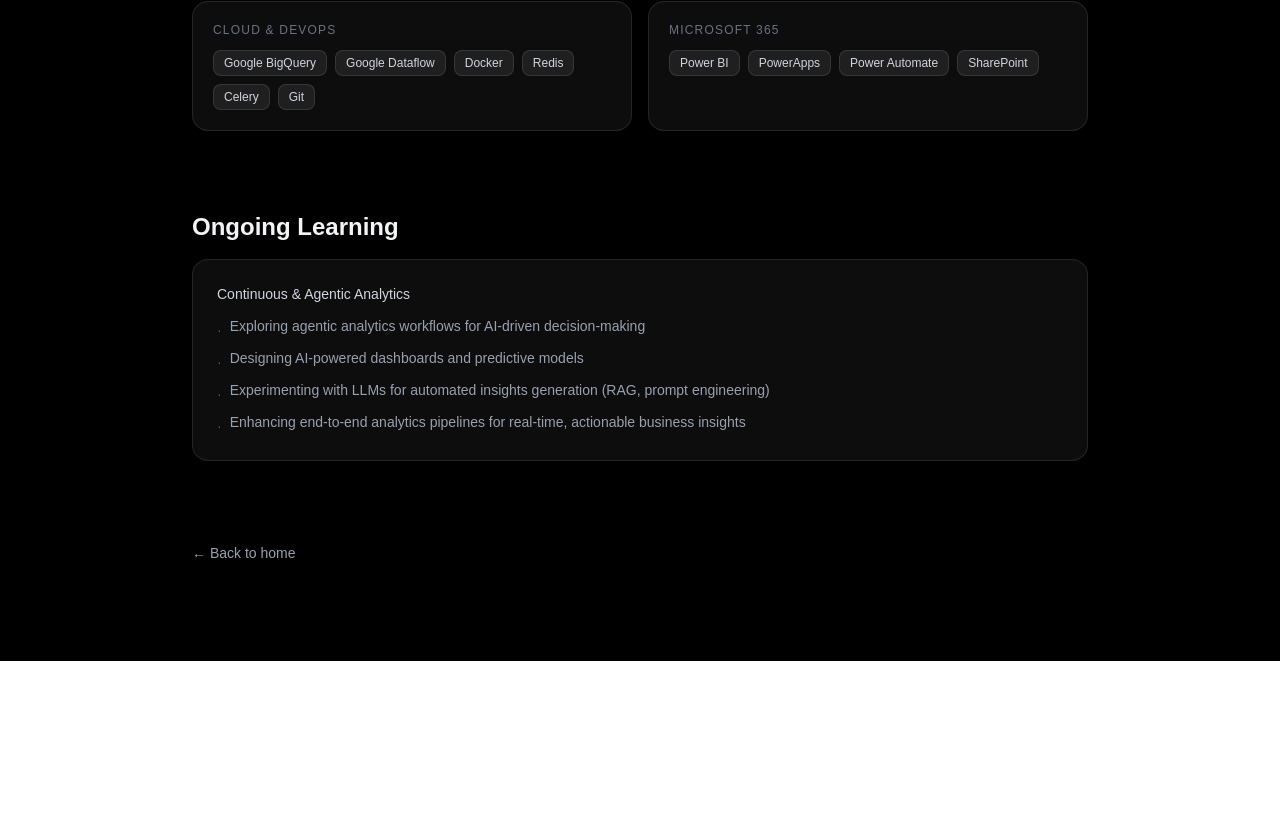
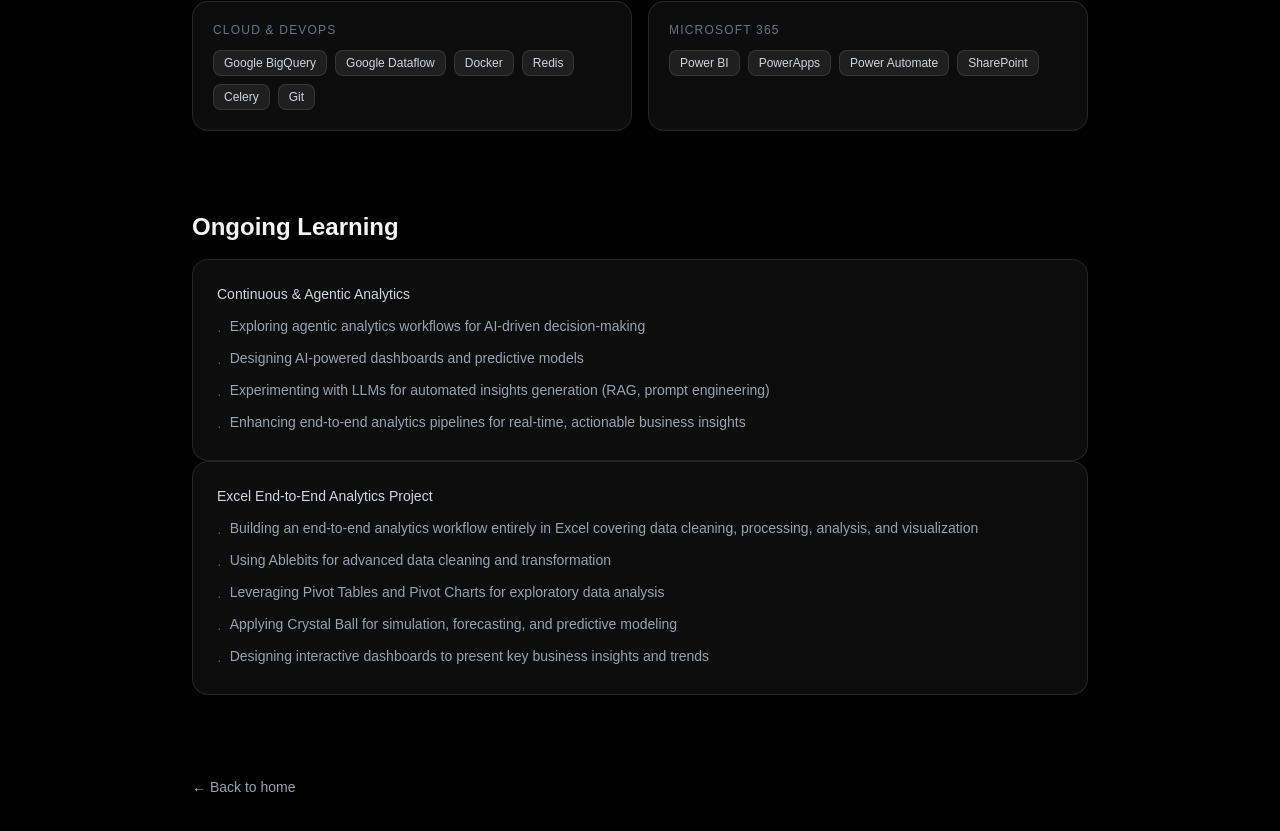
Before and after one commit to atleenjose/Atleen_portfolio, a Next.js app: page /credentials in a window 1280 px wide. Shown: the part 2231-3062 px from the top of the page. Before the commit the page ends 2892 px from the top, so only its background shows below. Built offline with nearby package versions, Linux system fonts and the light colour scheme.

Commit message:
current project added

```diff
--- a/app/credentials/page.tsx
+++ b/app/credentials/page.tsx
@@ -266,6 +266,24 @@
                 ))}
               </ul>
             </div>
+            <div className="bg-white/5 border border-white/10 rounded-2xl p-6">
+              <h3 className="text-sm font-medium text-gray-300 mb-3">
+                Excel End-to-End Analytics Project
+              </h3>
+              <ul className="space-y-2">
+                {[
+                  "Building an end-to-end analytics workflow entirely in Excel covering data cleaning, processing, analysis, and visualization",
+                  "Using Ablebits for advanced data cleaning and transformation",
+                  "Leveraging Pivot Tables and Pivot Charts for exploratory data analysis",
+                  "Applying Crystal Ball for simulation, forecasting, and predictive modeling",
+                  "Designing interactive dashboards to present key business insights and trends",
+                ].map((item) => (
+                  <li key={item} className="text-gray-400 text-sm flex gap-2">
+                    <span className="text-gray-600 mt-1">·</span> {item}
+                  </li>
+                ))}
+              </ul>
+            </div>
           </section>
 
           {/* Back */}
```
